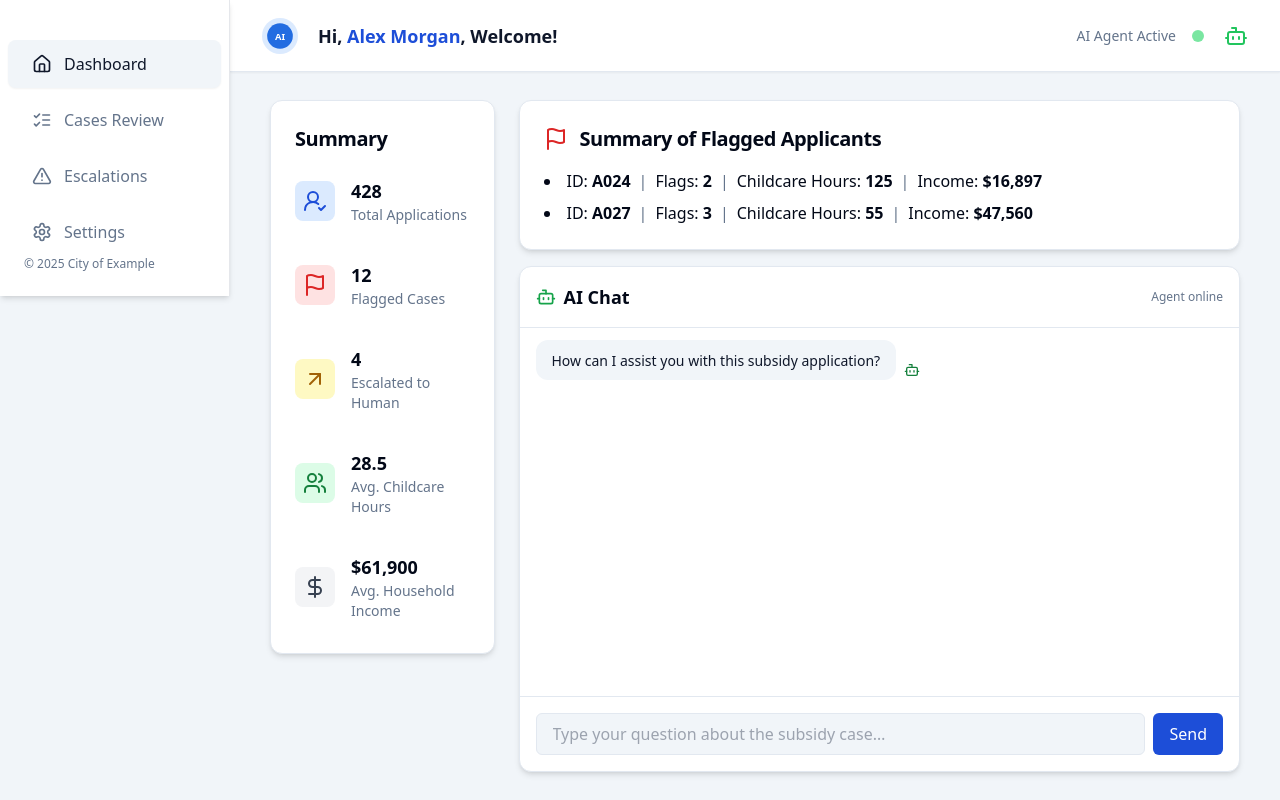
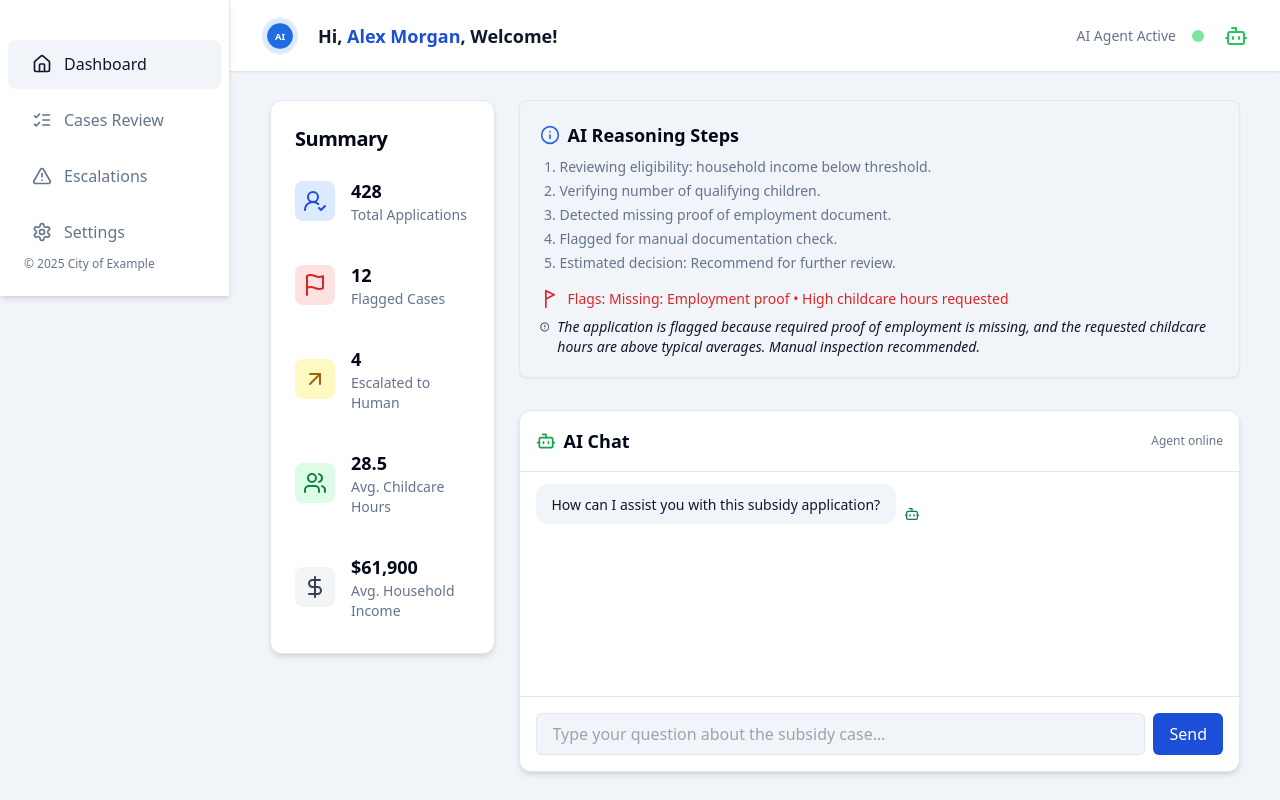
Before and after one commit to ambra19/subsidy-rag-system-hack4her, a React (Vite) app: page / in a window 1280 px wide. Built offline with nearby package versions, Linux system fonts and the light colour scheme.

Commit message:
Reverted to commit 630889a87f7c54b831802e96ab8e2e860966d179

```diff
--- a/src/components/AIPanel.tsx
+++ b/src/components/AIPanel.tsx
@@ -1,98 +1,44 @@
 
-import { Flag } from "lucide-react";
+import { AlertCircle, Info, FlagTriangleRight } from "lucide-react";
 
-// Mock data for applicants, including some with no flags
-const mockApplicants = [
-  {
-    application_id: "A024",
-    flags: {
-      "Missing: Employment proof": true,
-      "High childcare hours requested": true,
-      "Income discrepancy": false,
-    },
-    childcare_hours_requested: 125,
-    household_income: 16897,
-  },
-  {
-    application_id: "A025",
-    flags: {
-      "Missing: Employment proof": false,
-      "High childcare hours requested": false,
-      "Income discrepancy": false,
-    },
-    childcare_hours_requested: 40,
-    household_income: 55000,
-  },
-  {
-    application_id: "A027",
-    flags: {
-      "Missing: Employment proof": true,
-      "High childcare hours requested": true,
-      "Income discrepancy": true,
-    },
-    childcare_hours_requested: 55,
-    household_income: 47560,
-  },
-  {
-    application_id: "A028",
-    flags: {
-      "Missing: Employment proof": false,
-      "High childcare hours requested": false,
-      "Income discrepancy": false,
-    },
-    childcare_hours_requested: 30,
-    household_income: 62000,
-  },
-];
-
-const AIPanel = () => {
-  const flaggedApplicants = mockApplicants
-    .map((applicant) => ({
-      ...applicant,
-      flagCount: Object.values(applicant.flags).filter(Boolean).length,
-    }))
-    .filter((applicant) => applicant.flagCount > 0);
-
-  return (
-    <section className="bg-card rounded-xl p-6 border border-border shadow-md animate-fade-in">
-      <div className="flex items-center gap-3 mb-4">
-        <Flag className="w-6 h-6 text-red-600" />
-        <h2 className="text-xl font-semibold tracking-tight">
-          Summary of Flagged Applicants
-        </h2>
-      </div>
-
-      {flaggedApplicants.length > 0 ? (
-        <ul className="space-y-2 list-disc list-inside">
-          {flaggedApplicants.map((applicant) => (
-            <li key={applicant.application_id}>
-              <span>
-                ID: <strong>{applicant.application_id}</strong>
-              </span>
-              <span className="text-muted-foreground mx-2">|</span>
-              <span>
-                Flags: <strong>{applicant.flagCount}</strong>
-              </span>
-              <span className="text-muted-foreground mx-2">|</span>
-              <span>
-                Childcare Hours:{" "}
-                <strong>{applicant.childcare_hours_requested}</strong>
-              </span>
-              <span className="text-muted-foreground mx-2">|</span>
-              <span>
-                Income:{" "}
-                <strong>
-                  ${applicant.household_income.toLocaleString()}
-                </strong>
-              </span>
-            </li>
-          ))}
-        </ul>
-      ) : (
-        <p className="text-muted-foreground">No flagged cases found.</p>
-      )}
-    </section>
-  );
+const mockAIState = {
+  steps: [
+    "Reviewing eligibility: household income below threshold.",
+    "Verifying number of qualifying children.",
+    "Detected missing proof of employment document.",
+    "Flagged for manual documentation check.",
+    "Estimated decision: Recommend for further review."
+  ],
+  flags: [
+    "Missing: Employment proof",
+    "High childcare hours requested"
+  ],
+  explanation: "The application is flagged because required proof of employment is missing, and the requested childcare hours are above typical averages. Manual inspection recommended."
 };
 
+const AIPanel = () => (
+  <section className="bg-secondary rounded-lg border border-border shadow-sm p-5 mb-4 animate-fade-in">
+    <div className="flex items-center gap-2 mb-2">
+      <Info className="w-5 h-5 text-blue-600" />
+      <h2 className="font-semibold text-lg">AI Reasoning Steps</h2>
+    </div>
+    <ol className="list-decimal ml-5 text-sm text-muted-foreground space-y-1">
+      {mockAIState.steps.map((step, i) => (
+        <li key={i}>{step}</li>
+      ))}
+    </ol>
+    <div className="mt-4 flex items-center gap-2 text-red-600 text-sm">
+      <FlagTriangleRight className="w-5 h-5" />
+      <div>
+        <span className="font-medium">Flags: </span>
+        {mockAIState.flags.join(" • ")}
+      </div>
+    </div>
+    <div className="mt-2 flex items-start gap-2 text-sm text-primary">
+      <AlertCircle className="h-4 w-4 mt-[2px]" />
+      <span className="italic">{mockAIState.explanation}</span>
+    </div>
+  </section>
+);
+
 export default AIPanel;
```
